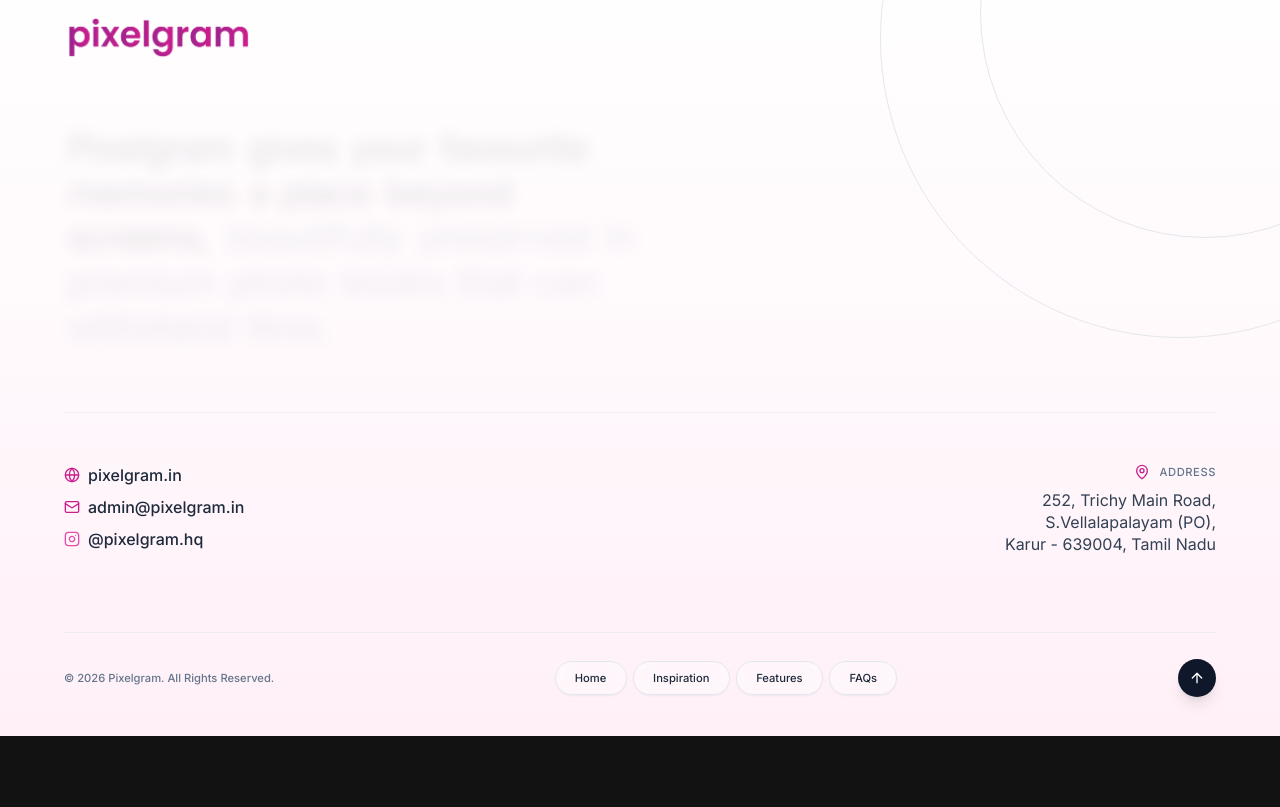
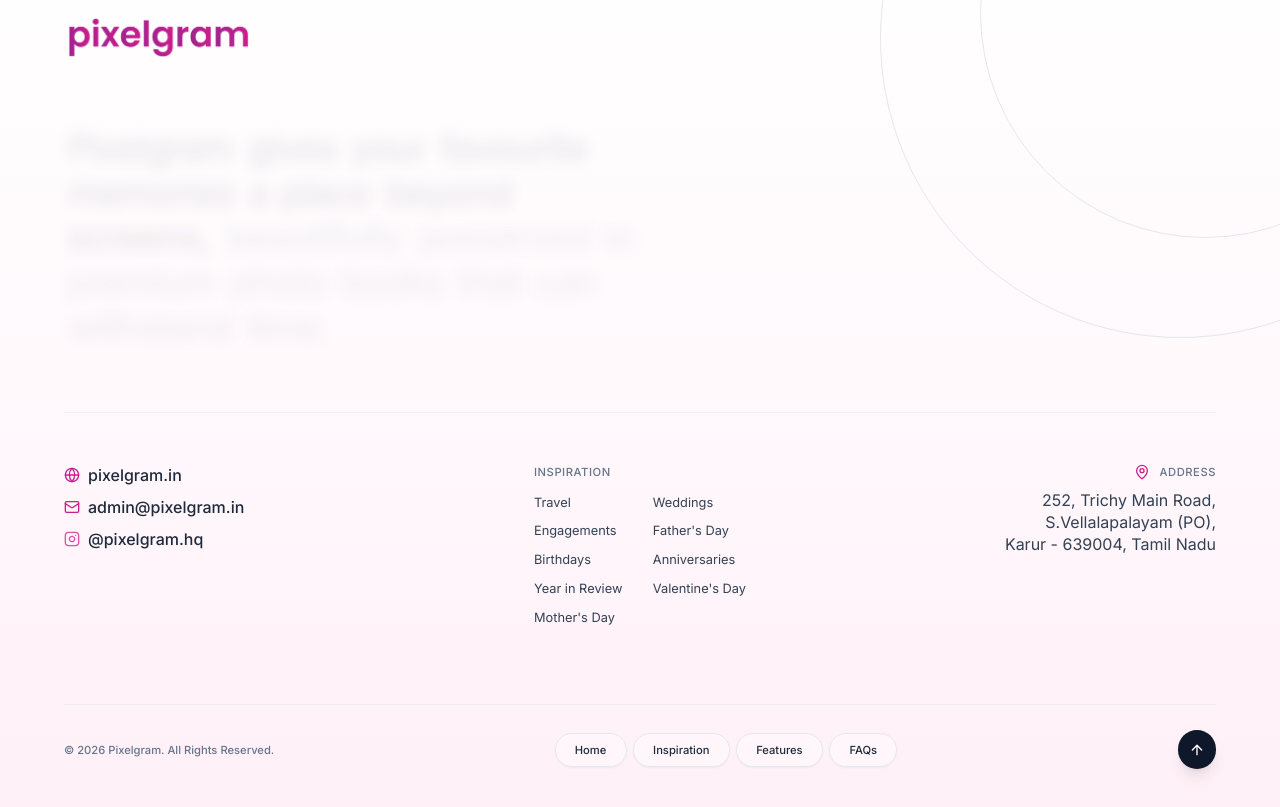
Before and after one commit to vijaymurugann/Pixel-gram-landing-page, a React (Vite) app: page / in a window 1280 px wide. Shown: the part 2518-3325 px from the top of the page. Before the commit the page ends 3254 px from the top, so only its background shows below. Built offline with nearby package versions, Linux system fonts and the light colour scheme.

Commit message:
feat: add inspiration section to footer and adjust scroll trigger and layout grid

```diff
--- a/components/Footer.tsx
+++ b/components/Footer.tsx
@@ -55,7 +55,7 @@ export const Footer: React.FC = () => {
           ease: 'power2.out',
           scrollTrigger: {
             trigger: containerRef.current,
-            start: 'top bottom-=50',
+            start: 'top bottom-=400',
             end: 'bottom bottom-=50',
             scrub: 1,
           }
@@ -113,7 +113,7 @@ export const Footer: React.FC = () => {
         <div className="h-px w-full bg-slate-200/60 mb-16" />
 
         {/* Contact Info Row */}
-        <div className="grid grid-cols-1 md:grid-cols-2 gap-10 md:gap-4 mb-24 text-lg font-light text-slate-600">
+        <div className="grid grid-cols-1 md:grid-cols-3 gap-10 md:gap-8 mb-24 text-lg font-light text-slate-600">
 
           {/* Website & Contact Slot */}
           <div className="flex flex-col gap-2">
@@ -132,6 +132,26 @@ export const Footer: React.FC = () => {
                 <Instagram className="w-5 h-5 text-[#dd4fa9]" />
                 @pixelgram.hq
               </a>
+            </div>
+          </div>
+
+          {/* Inspiration Slot */}
+          <div className="flex flex-col gap-2 md:items-start lg:items-center">
+            <div>
+              <div className="flex items-center gap-3 text-slate-900 mb-4 justify-start">
+                <span className="font-medium text-sm uppercase tracking-wider text-slate-500">Inspiration</span>
+              </div>
+              <div className="grid grid-cols-2 gap-x-8 gap-y-3 text-base font-normal text-slate-700">
+                {['Travel', 'Weddings', 'Engagements', "Father's Day", 'Birthdays', 'Anniversaries', 'Year in Review', "Valentine's Day", "Mother's Day"].map((item) => (
+                  <a
+                    key={item}
+                    href={`#${item.toLowerCase().replace(/[^a-z0-9]+/g, '-')}`}
+                    className="hover:text-[#c91f8d] hover:translate-x-1 transition-all duration-200 block"
+                  >
+                    {item}
+                  </a>
+                ))}
+              </div>
             </div>
           </div>
 
```
